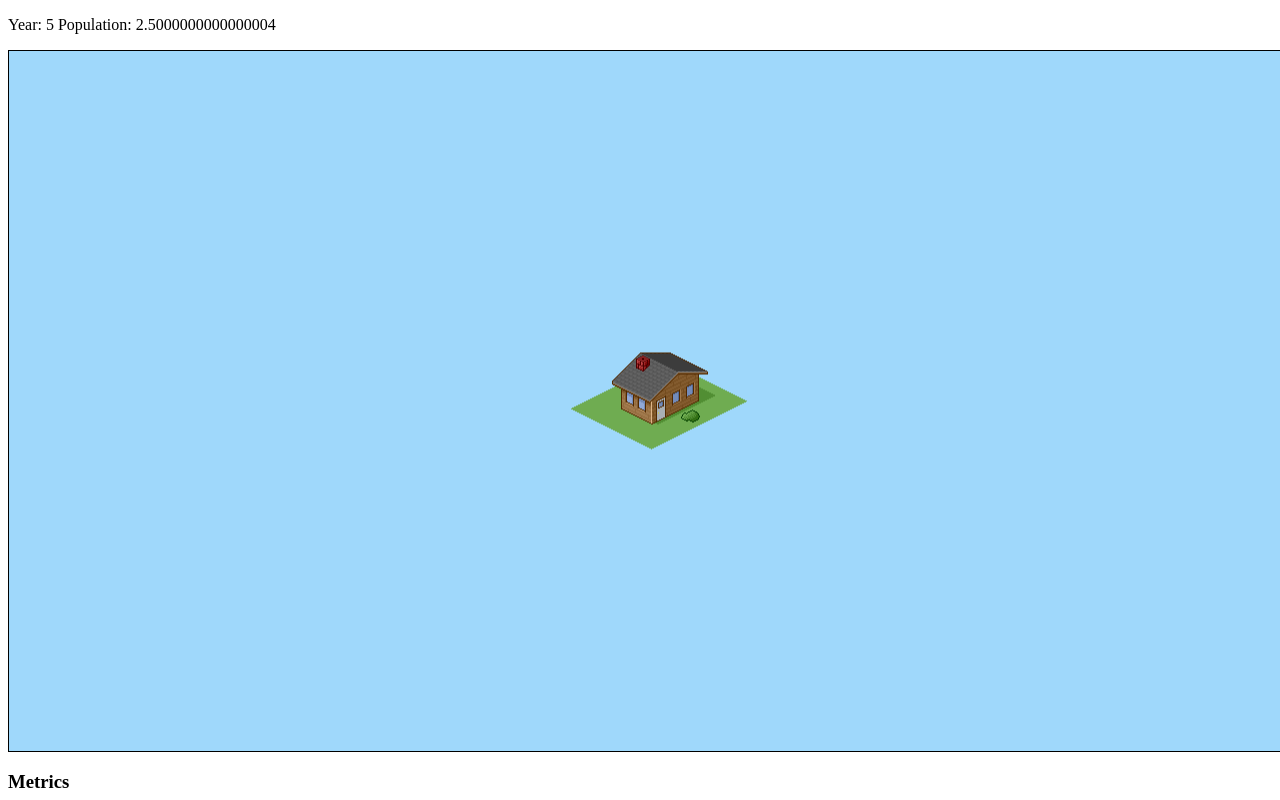
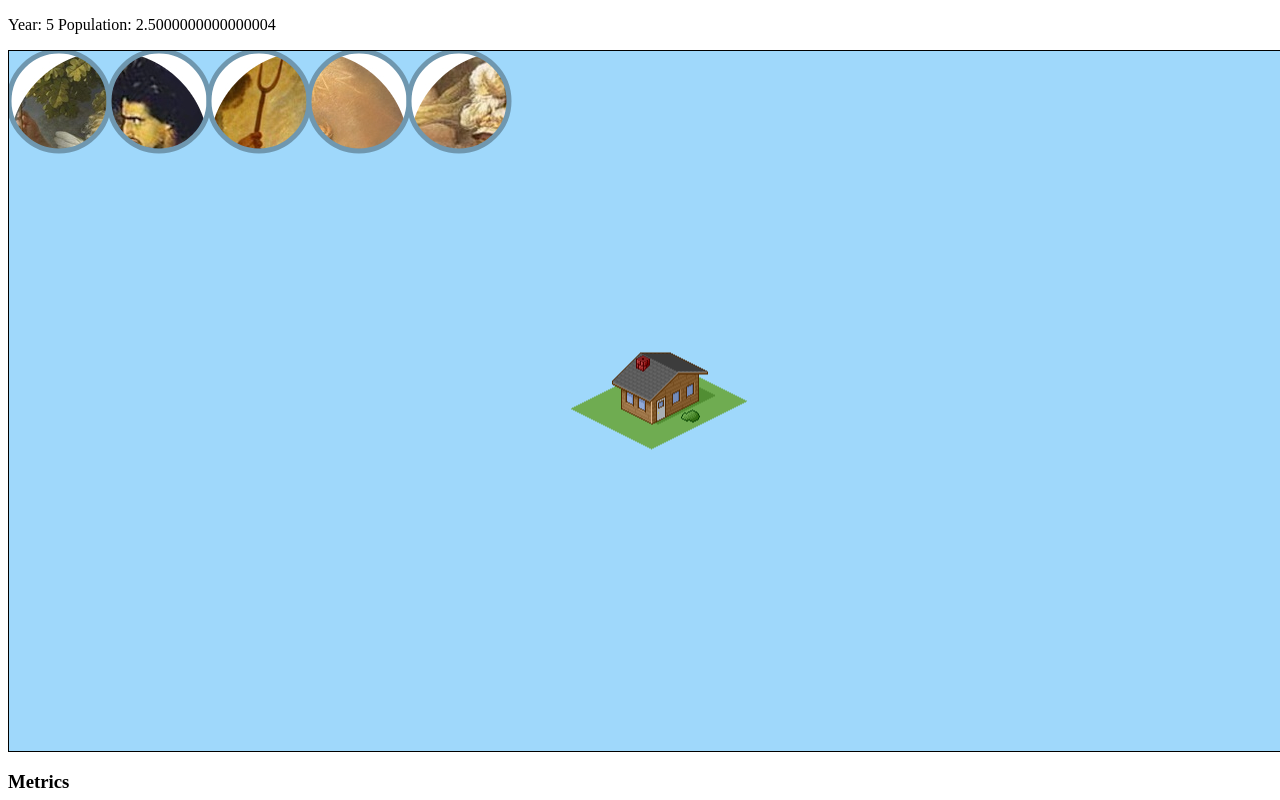
Before and after one commit to noskcid/gamejam2016, a plain HTML site: page index.html in a window 1280 px wide. Shown: the top 800 px of the page. Drawn offline with nearby package versions, Linux system fonts and the light colour scheme.

Commit message:
Added the God icons

```diff
--- a/index.html
+++ b/index.html
@@ -20,6 +20,8 @@
 		fishing = 0;
 		available = 10;
 		var context;
+		var canvasW;
+		var canvasH;
 		var centerX;
 		var centerY;
 		var cupid_img;
@@ -27,9 +29,16 @@
 
 		function loadImages() {
 			cupid_img = new Image();
-			cupid_img.src = "images/gods/resized/cupid_cropped_backup.jpg";
-			cupid_img2 = new Image();
-			cupid_img2.src = "images/gods/resized/cupid_cropped.jpg";
+			cupid_img.src = "images/gods/resized/cupid_cropped.jpg";
+			loki_img = new Image();
+			loki_img.src = "images/gods/resized/loki_cropped.jpg";
+			hades_img = new Image();
+			hades_img.src = "images/gods/resized/hades_cropped.jpg";
+			thor_img = new Image();
+			thor_img.src = "images/gods/resized/thor_cropped.jpg";
+			athena_img = new Image();
+			athena_img.src = "images/gods/resized/athena_cropped.jpg";
+
 			house_img = new Image();
 			house_img.src = "images/house.png";
 		}
@@ -39,11 +48,28 @@
 			$("#pop").text(population);
 		}
 
+		function drawGod(ct, img, x, y, r) {
+			var pattern = ct.createPattern(img, 'repeat');
+			ct.beginPath();
+      		ct.arc(x, y, r, 0, 2 * Math.PI, false);
+      		ct.fillStyle = pattern;
+      		ct.fill();
+      		ct.lineWidth = 5;
+      		ct.strokeStyle = '#6f97af';
+      		ct.stroke();
+		}
+
 		function draw() {
 			context.drawImage(house_img, centerX-(178/2), centerY-(99/2));
 
-			var pattern = context.createPattern(cupid_img, 'repeat');
+			//var pattern = context.createPattern(cupid_img, 'no-repeat');
+			drawGod(context,cupid_img,50,50,50);
+			drawGod(context,loki_img,150,50,50);
+			drawGod(context,hades_img,250,50,50);
+			drawGod(context,thor_img,350,50,50);
+			drawGod(context,athena_img,450,50,50);
 
+			/*
 			context.beginPath();
       		context.arc(100, 100, 100, 0, 2 * Math.PI, false);
       		context.fillStyle = pattern;
@@ -53,6 +79,7 @@
       		context.stroke();
 
 			context.drawImage(cupid_img2, 200,100);
+			*/
 
 			/*
 			context.save();
@@ -76,8 +103,10 @@
 
 		$(document).ready(function () {
 			context = document.getElementById('game').getContext("2d");
-			centerX = 1300 / 2;
-      		centerY = 700 / 2;
+			canvasW = 1300;
+			canvasH = 700;
+			centerX = canvasW / 2;
+      		centerY = canvasH / 2;
 
 			/*
 			var img = new Image();
```
